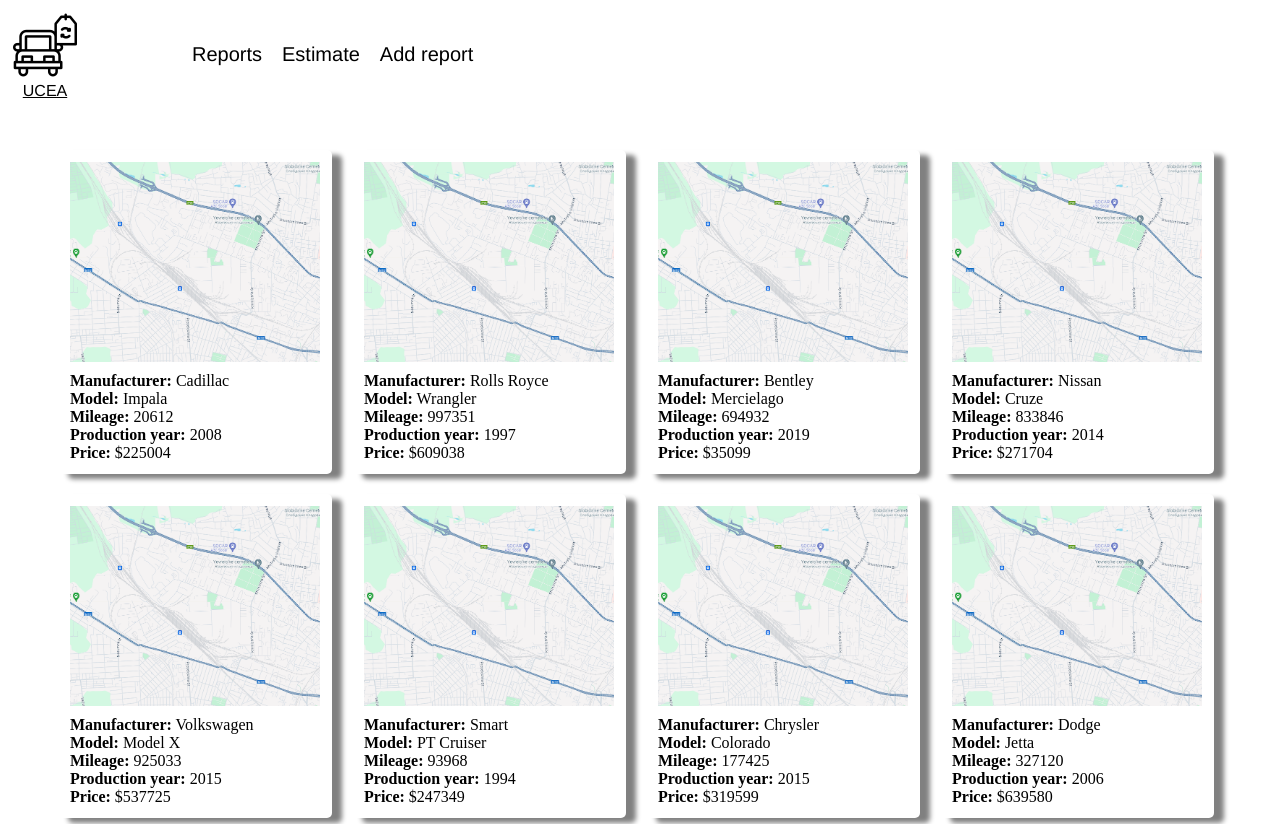
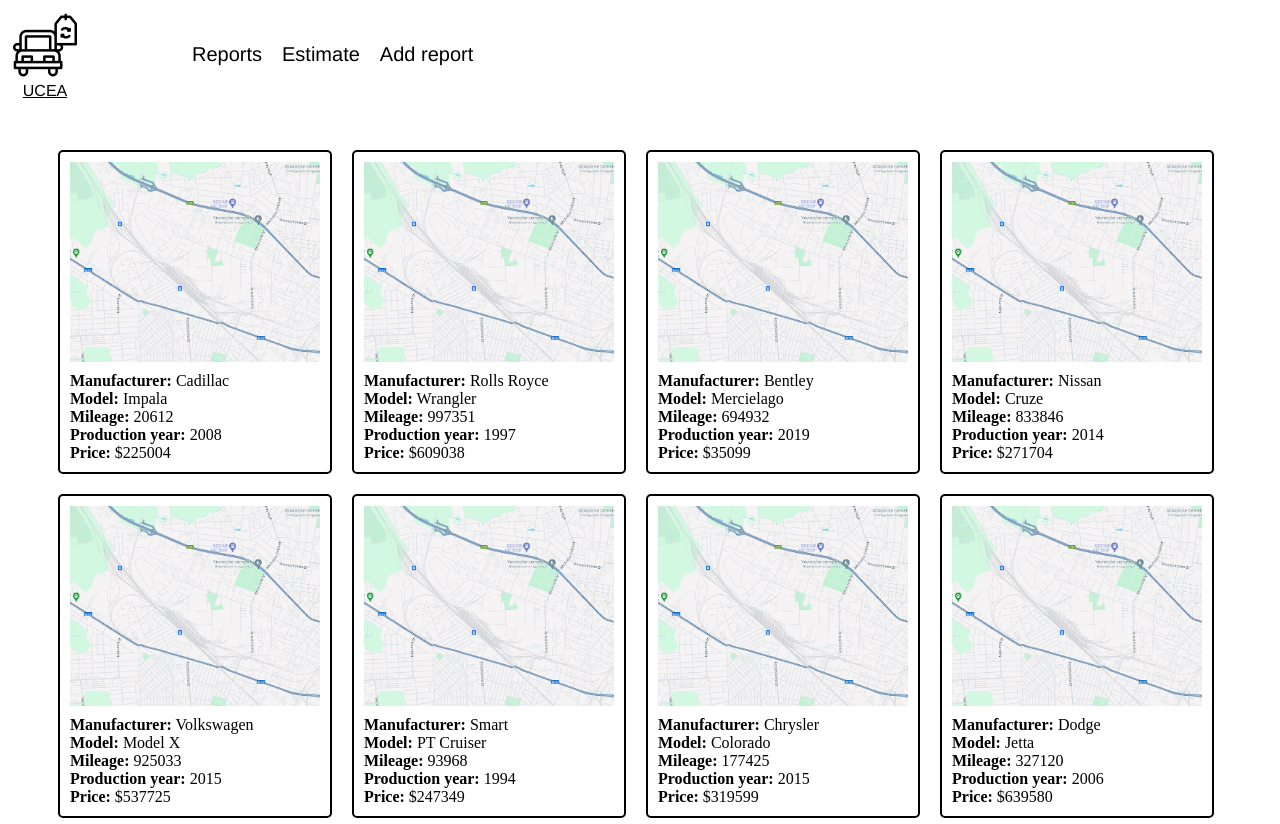
Before and after one commit to shevOle/ang-used-car-evaluation-app, an Angular app: page /reports in a window 1280 px wide. Shown: the top 824 px of the page. Built offline with nearby package versions, Linux system fonts and the light colour scheme.

Commit message:
refactor: move link bounding from report component to reportList component

```diff
--- a/src/app/report/report.component.html
+++ b/src/app/report/report.component.html
@@ -1,8 +1,19 @@
-<div [routerLink]="report.id" class="report-list-item" tabindex="1">
-    <div class="report-card-map"></div>
-    <div class="report-card-field"><span class="report-list-item-title">Manufacturer:</span> {{report.make}}</div>
-    <div class="report-card-field"><span class="report-list-item-title">Model:</span> {{report.model}}</div>
-    <div class="report-card-field"><span class="report-list-item-title">Mileage:</span> {{report.mileage}}</div>
-    <div class="report-card-field"><span class="report-list-item-title">Production year:</span> {{report.year}}</div>
-    <div class="report-card-field"><span class="report-list-item-title">Price:</span> ${{report.price}}</div>
+<div class="report-list-item" tabindex="1">
+  <div class="report-card-map"></div>
+  <div class="report-card-field">
+    <span class="report-list-item-title">Manufacturer:</span> {{ report.make }}
+  </div>
+  <div class="report-card-field">
+    <span class="report-list-item-title">Model:</span> {{ report.model }}
+  </div>
+  <div class="report-card-field">
+    <span class="report-list-item-title">Mileage:</span> {{ report.mileage }}
+  </div>
+  <div class="report-card-field">
+    <span class="report-list-item-title">Production year:</span>
+    {{ report.year }}
+  </div>
+  <div class="report-card-field">
+    <span class="report-list-item-title">Price:</span> ${{ report.price }}
+  </div>
 </div>
--- a/src/app/report/report.component.scss
+++ b/src/app/report/report.component.scss
@@ -1,17 +1,8 @@
 .report-list-item {
     width: 250px;
-    border: 2px solid transparent;
-    box-shadow: 10px 5px 5px grey;
-    margin: 10px;
     padding: 10px;
     border-radius: 5px;
-}
-
-.report-list-item:hover,
-.report-list-item:focus {
     border: 2px solid black;
-    cursor: pointer;
-    outline: none;
 }
 
 .report-list-item-title {
--- a/src/app/report/report.component.ts
+++ b/src/app/report/report.component.ts
@@ -1,12 +1,11 @@
 import { Component, Input } from '@angular/core';
-import { RouterModule } from '@angular/router';
 import { CommonModule } from '@angular/common';
 import { Report } from '../interfaces/report';
 
 @Component({
   selector: 'ucea-report',
   standalone: true,
-  imports: [CommonModule, RouterModule],
+  imports: [CommonModule],
   templateUrl: './report.component.html',
   styleUrl: './report.component.scss',
 })
--- a/src/app/reportsList/reportsList.component.html
+++ b/src/app/reportsList/reportsList.component.html
@@ -1,3 +1,9 @@
 <section class="report-list">
-    <ucea-report *ngFor="let report of reportsList" [report]="report"></ucea-report>
+  <div
+    *ngFor="let report of reportsList"
+    [routerLink]="['/reports', report.id]"
+    class="card-clickable"
+  >
+    <ucea-report [report]="report"></ucea-report>
+  </div>
 </section>
--- a/src/app/reportsList/reportsList.component.scss
+++ b/src/app/reportsList/reportsList.component.scss
@@ -5,3 +5,15 @@
     flex-wrap: wrap;
     padding: 40px;
 }
+
+.card-clickable {
+    width: fit-content;
+    margin: 10px;
+}
+
+.card-clickable:hover,
+.card-clickable:focus {
+    cursor: pointer;
+    outline: none;
+    box-shadow: 10px 5px 5px grey;
+}
--- a/src/app/reportsList/reportsList.component.ts
+++ b/src/app/reportsList/reportsList.component.ts
@@ -1,5 +1,6 @@
 import { Component, inject } from '@angular/core';
 import { CommonModule } from '@angular/common';
+import { RouterModule } from '@angular/router';
 import { ReportService } from '../services/reports.service';
 import { Report } from '../interfaces/report';
 import { ReportComponent } from '../report/report.component';
@@ -7,7 +8,7 @@
 @Component({
   selector: 'ucea-reportsList',
   standalone: true,
-  imports: [CommonModule, ReportComponent],
+  imports: [CommonModule, RouterModule, ReportComponent],
   templateUrl: './reportsList.component.html',
   styleUrl: './reportsList.component.scss',
 })
```
